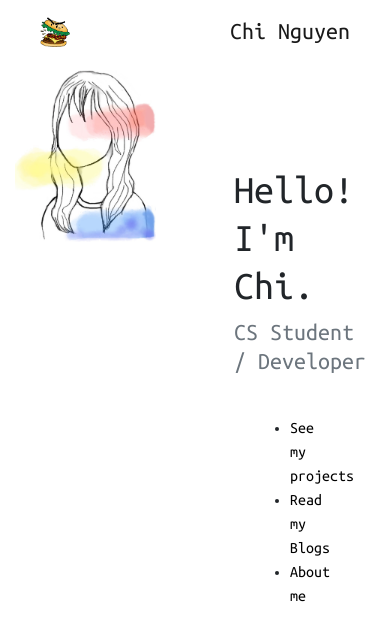
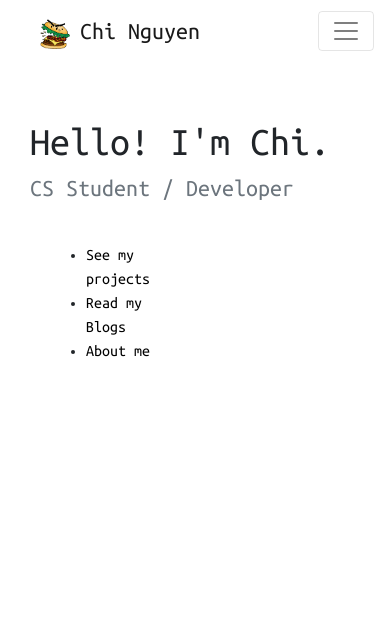
Before and after one commit to chi-p-nguyen/personal_blog, a Flask app: page / in a window 390 px wide. Shown: the top 641 px of the page. Run offline with Flask 2, Linux system fonts and the light colour scheme.

Commit message:
feat: responsive homepage

```diff
--- a/chiblog/templates/home.html
+++ b/chiblog/templates/home.html
@@ -1,11 +1,13 @@
 {% extends "layout.html" %}
 {% block content %}
 
+<div class="container-fluid padding">
 <div class="row">
-    <div class="col">
+    <div class="col-lg-6 d-none d-lg-block d-xl-block">
         <img src="{{ url_for('static', filename='images/self_potrait.jpg') }}" class="img-fluid" alt="Responsive image">
     </div>
-    <div class="col mt-5 ml-5">
+
+    <div class="col-md-12 col-lg-6">
     <h1 class="mt-5">
         Hello! I'm Chi.
     </h1>
@@ -22,6 +24,7 @@
             <li><a href="{{ url_for('main.about') }}">About me</a></li>
         </ul>
     </div>
+    </div>
 </div>
 </div>
 {% endblock content %}
--- a/chiblog/templates/layout.html
+++ b/chiblog/templates/layout.html
@@ -23,12 +23,17 @@
     {% endif %}
 </head>
 <body>
-    <nav class="navbar navbar-expand-lg navbar-light bg-transparent navbar-expand-xl">
+  <!-- Navigation -->
+    <nav class="navbar navbar-expand-md navbar-light bg-transparent sticky-top">
+      <div class="container-fluid">
       <a class="navbar-brand ml-4" href="{{ url_for('main.home') }}">
         <img src="{{ url_for('static', filename='images/burger2.png') }}" width="30" height="30" alt="">
+        <span style="font-size: 1.5rem; font-weight: 500;">Chi Nguyen</span>
       </a>
-      <a class="navbar-brand mr-4 " href="/"><span style="font-size: 1.5rem; font-weight: 500;">Chi Nguyen</span></a>
-        <div class="collapse navbar-collapse" id="navbarSupportedContent">
+      <button class="navbar-toggler" type="button" data-toggle="collapse" data-target="#navbarResponsive">
+        <span class="navbar-toggler-icon"></span>
+      </button>
+      <div class="collapse navbar-collapse" id="navbarResponsive">
             <ul class="navbar-nav mr-auto">
               {% if current_user.is_authenticated %}
               <li class="nav-item active">
@@ -38,18 +43,17 @@
               <a class="nav-link mr-2 border border-dark" href="{{ url_for('blog.new_blog') }}">Profile</a>
             </li>
               {% endif %}
-
             </ul>
              <!-- Navbar Right Side -->
-             <div class="navbar-nav">
+             <ul class="navbar-nav ml-auto">
               {% if current_user.is_authenticated %}
-                <a class="nav-item mr-2 nav-link active border border-dark text-white bg-dark" href="{{ url_for('user.logout') }}">Logout</a>
+                <li class="nav-item active mr-2 border border-dark bg-dark"><a class="nav-link text-white" href="{{ url_for('user.logout') }}">Logout</a></li>
               {% endif %}
-              <a class="nav-link mr-2 border border-dark" href="{{ url_for('main.projects') }}"> Projects <span class="sr-only">(current)</span></a>
-              <a class="nav-link mr-2 border border-dark" href="{{ url_for('main.about') }}">About</a>
-              <a class="nav-link mr-2 border border-dark text-white bg-dark" href="{{ url_for('main.projects') }}">Contact</a>
-              </div>
-
+              <li class="nav-item mr-2 border border-dark bg-dark"><a class="nav-link text-white" href="{{ url_for('main.projects') }}"> Projects <span class="sr-only">(current)</span></a></li>
+              <li class="nav-item mr-2 border border-dark"><a class="nav-link" href="{{ url_for('main.about') }}">About</a></li>
+              <li class="nav-item mr-2 border border-dark"><a class="nav-link" href="{{ url_for('main.projects') }}">Contact</a></li>
+             </ul>
+            </div>
     </nav>
     <main role="main" class="container-sm mt-2">
       {% with messages = get_flashed_messages(with_categories=true) %}
```
